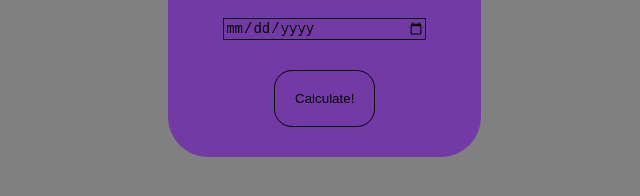
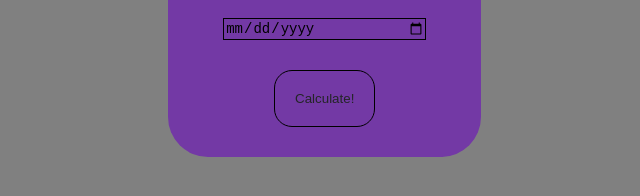
Before and after one commit to VanshAnand1/Lifetime-Percentage-Calculator, a plain HTML site: page homepage.html in a window 1280 px wide. Shown: the part 556-752 px from the top of the page, 320-960 px from the left. Drawn offline with Linux system fonts and the light colour scheme.

Commit message:
Update homepage.css

```diff
--- a/homepage.css
+++ b/homepage.css
@@ -41,7 +41,7 @@ input[type="date"] {
 
 button[type="button"] {
     background: transparent;
-    color: rgb(0, 0, 0);
+    color: #242527;
 }
 
 .submit {
```
